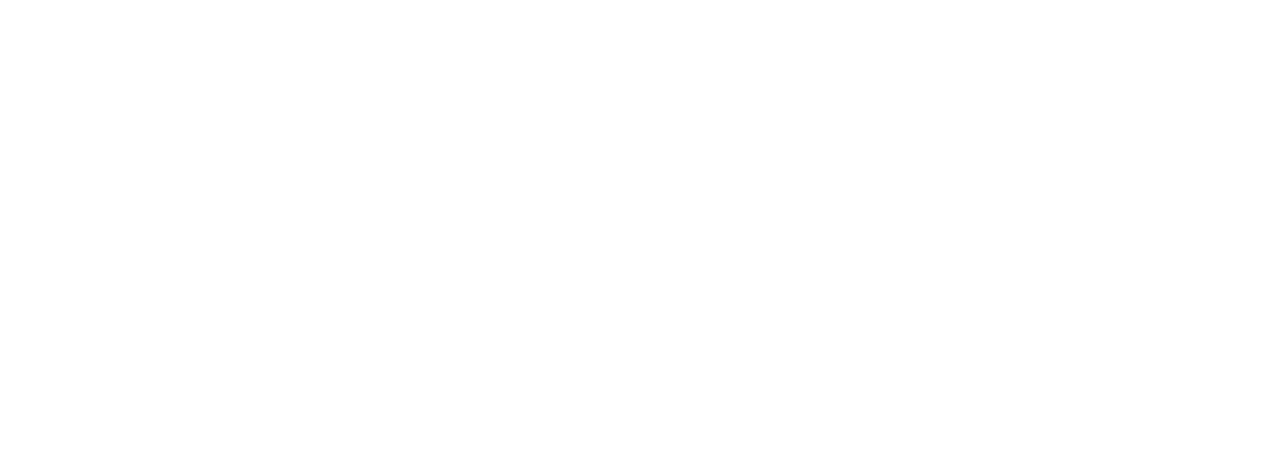
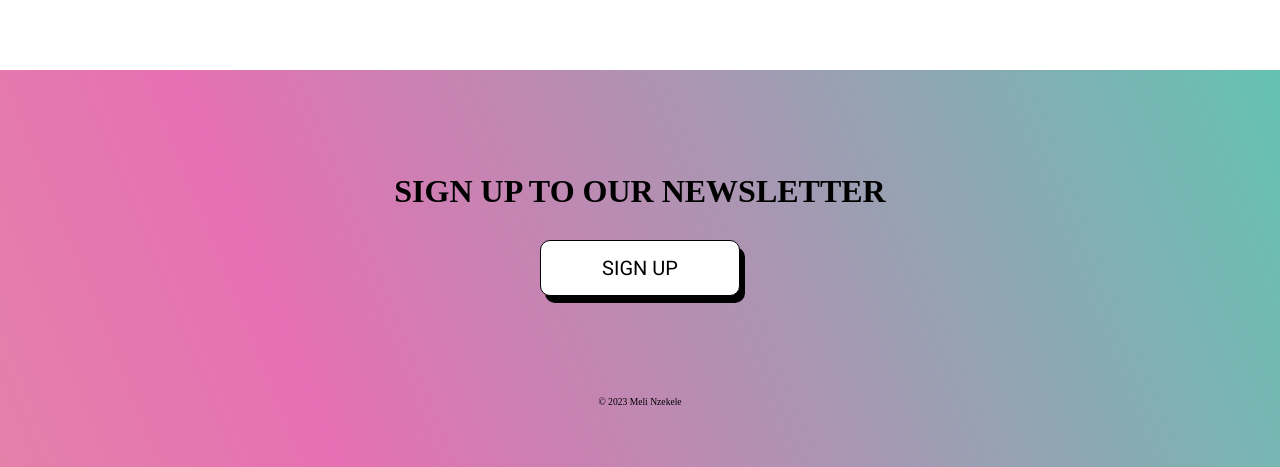
Before and after one commit to Meli-Nzekele/photo-gallery-app, a React (Create React App) app: page / in a window 1280 px wide. Shown: the part 2190-2657 px from the top of the page. Before the commit the page ends 2120 px from the top, so only its background shows below. Built offline with nearby package versions, Linux system fonts and the light colour scheme; a web font is replaced by a local one.

Commit message:
add Footer component and css styling

```diff
--- a/src/App.css
+++ b/src/App.css
@@ -24,7 +24,7 @@
   justify-content: center;
   flex-wrap: wrap;
   gap: 10px;
-  margin: 50px;
+  margin: 80px;
 }
 
 .imageContainer {
@@ -234,3 +234,72 @@
   align-content: center;
   cursor: pointer;
 }
+
+/* Footer */
+
+.footer {
+  display: flex;
+  flex-direction: column;
+  justify-content: center;
+  margin-top: 80px;
+  width: 100vw;
+  height: 50vh;
+  background: linear-gradient(
+    68deg,
+    #aaa9df,
+    #f2ef88,
+    #dbb68c,
+    #e670b3,
+    #3cdbb2
+  );
+  background-size: 400% 400%;
+  animation: gradient 15s ease infinite;
+}
+
+@keyframes gradient {
+  0% {
+    background-position: 0% 50%;
+  }
+  50% {
+    background-position: 100% 50%;
+  }
+  100% {
+    background-position: 0% 50%;
+  }
+}
+
+.signUpText {
+  margin-top: 40px;
+  font-size: 2rem;
+}
+
+.signUpBtn {
+  font-size: 20px;
+  font-family: "Roboto", sans-serif;
+  background-color: #fff;
+  color: #000;
+  display: block;
+  text-align: center;
+  margin: 30px auto;
+  padding: 15px;
+  max-width: 200px;
+  border: 1px solid #000;
+  border-radius: 10px;
+  transition: all 250ms ease-in-out;
+  box-shadow: 5px 7px #000;
+}
+
+.signUpBtn:hover {
+  background-color: #000;
+  color: #fff;
+  border: 1px solid #fff;
+  box-shadow: 1px 1px #000;
+  transform: translateY(10px);
+  cursor: pointer;
+}
+
+.trademark {
+  margin-top: 100px;
+  font-size: 0.6rem;
+  text-align: center;
+}
--- a/src/App.js
+++ b/src/App.js
@@ -2,6 +2,7 @@
 import { data } from "./content/data";
 import Modal from "./modal/modal";
 import Header from "./components/Header";
+import Footer from "./components/Footer";
 import "./App.css";
 
 function App() {
@@ -44,6 +45,7 @@
           })}
         </div>
       </div>
+      <Footer />
     </>
   );
 }
```
